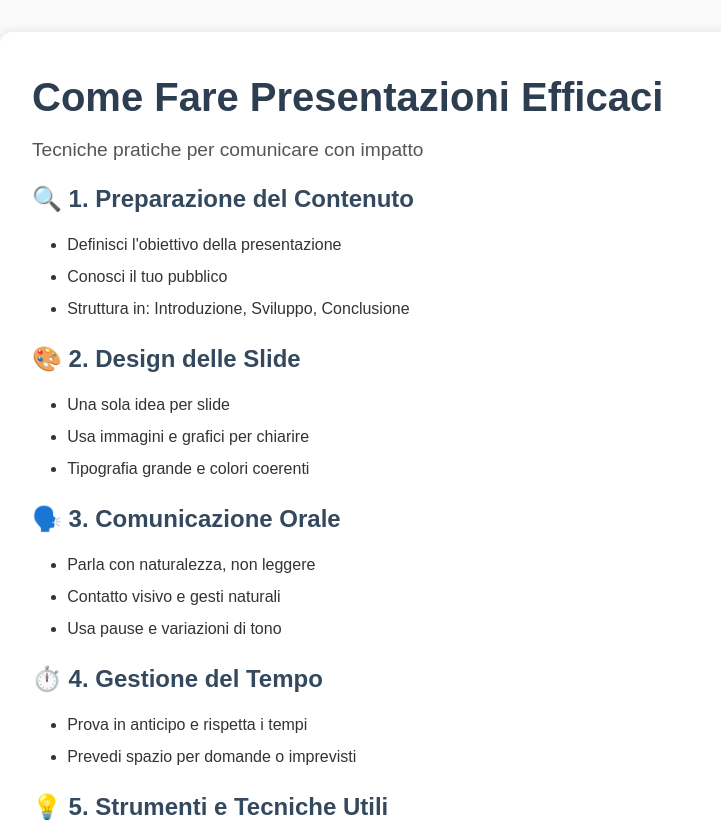
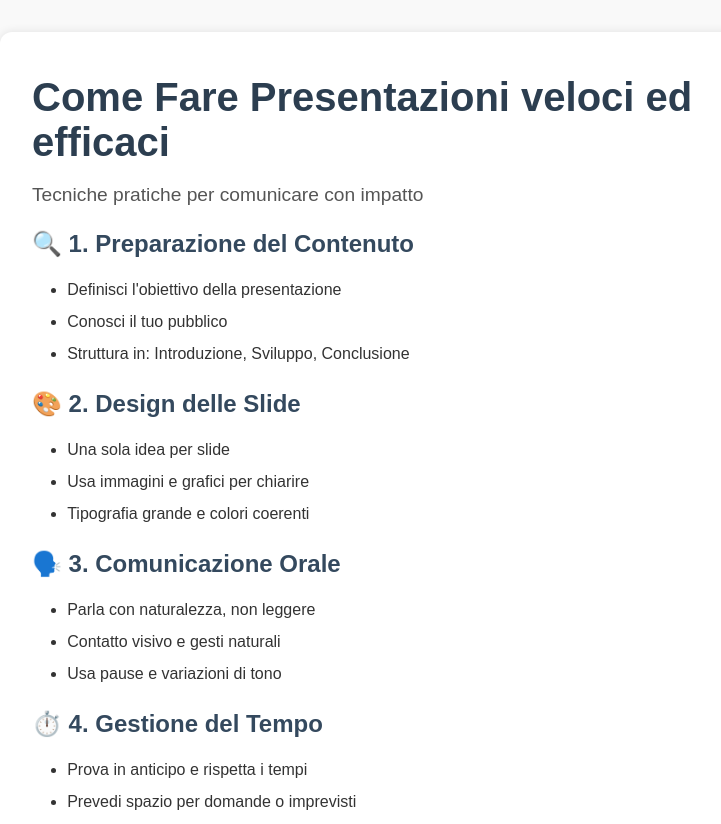
Before and after one commit to avminimaster/PCTO, a plain HTML site: page index.html in a window 1280 px wide. Shown: the top 824 px of the page, without its empty margins (208-929 px from the left). Drawn offline with Linux system fonts and the light colour scheme.

Commit message:
Update index.html

```diff
--- a/index.html
+++ b/index.html
@@ -11,7 +11,7 @@
 
 
     <div class="container">
-    <h1>Come Fare Presentazioni Efficaci</h1>
+    <h1>Come Fare Presentazioni veloci ed efficaci</h1>
     <p class="subtitle">Tecniche pratiche per comunicare con impatto</p>
 
     <section>
```
